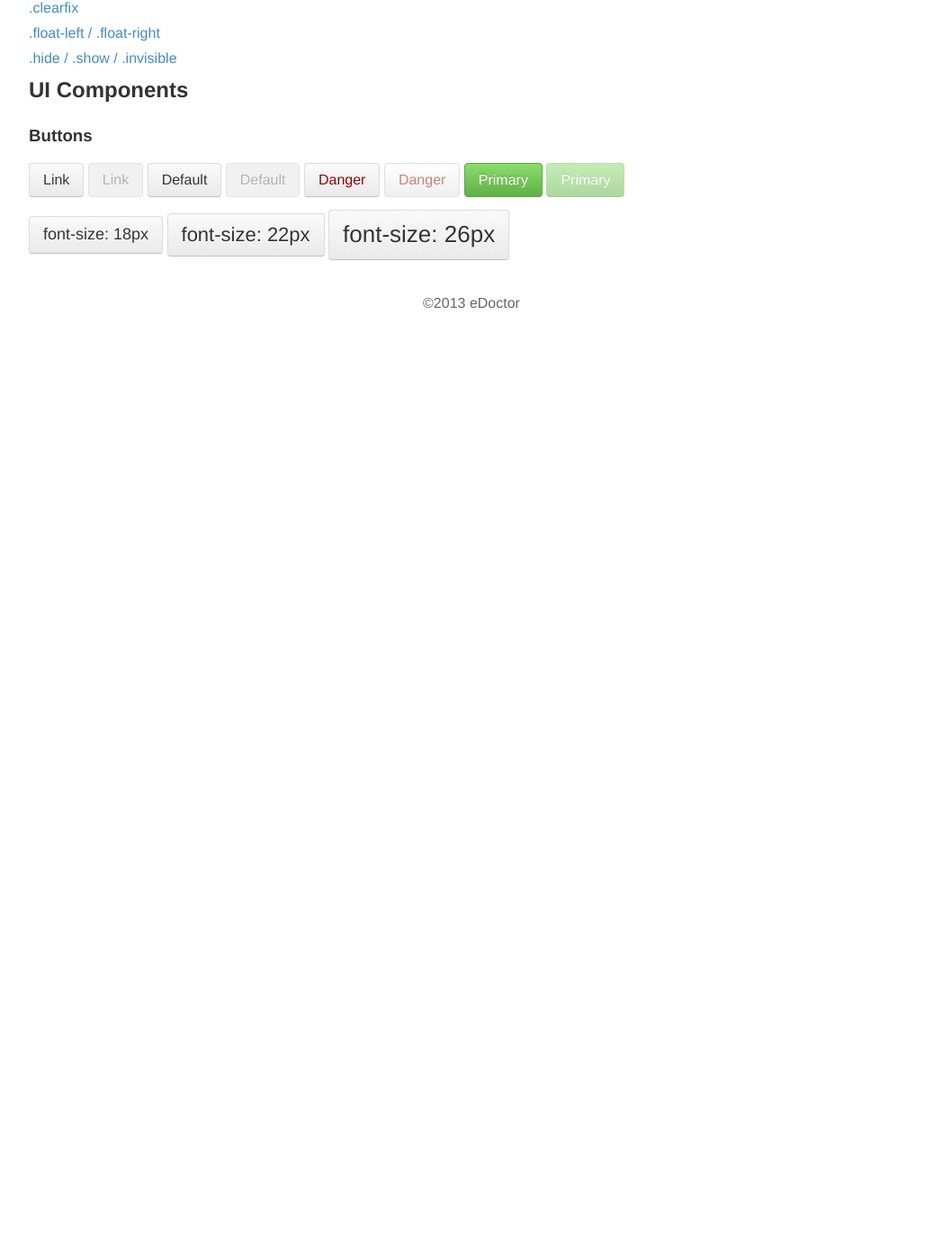
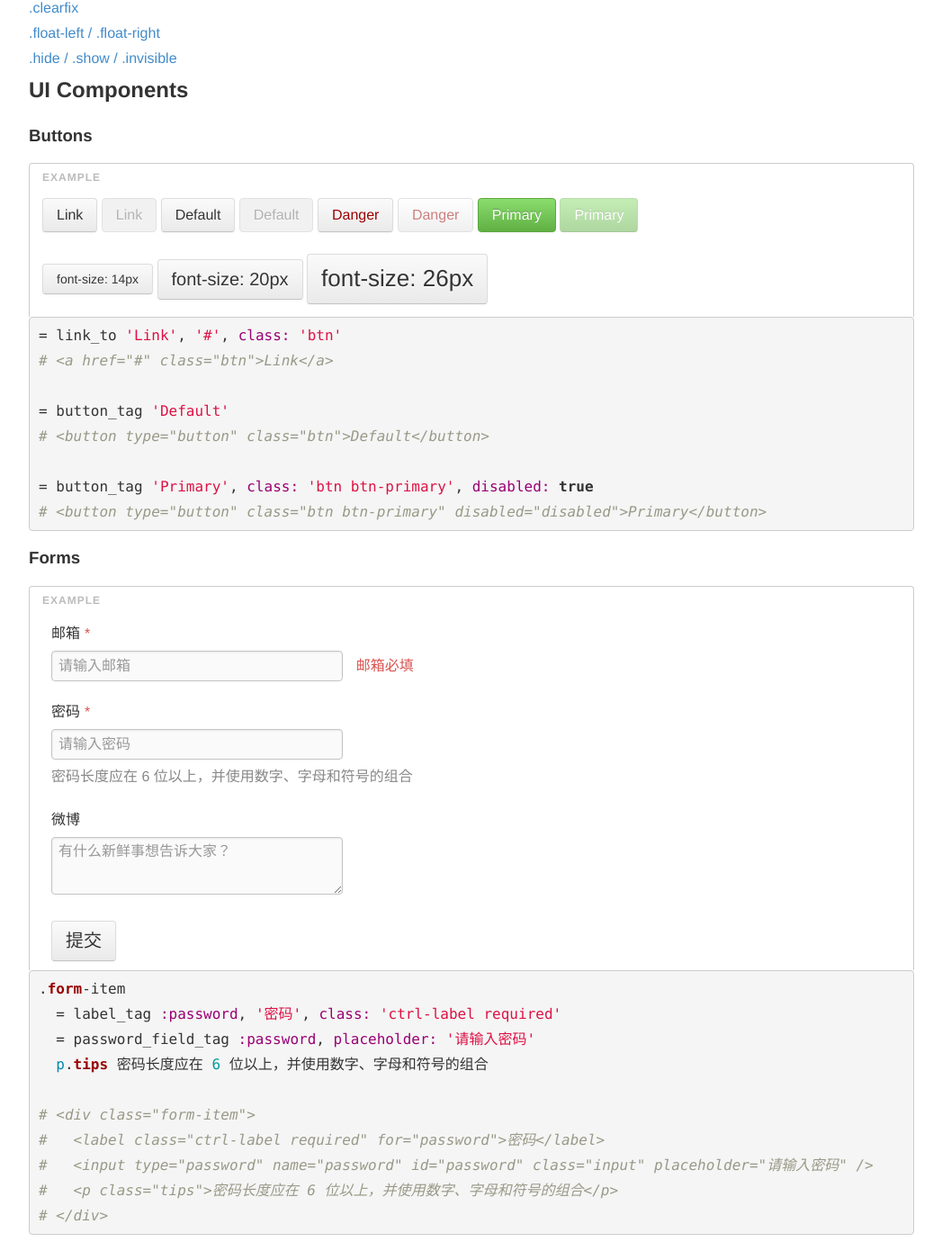
Before and after one commit to eDoctor/edoctor.github.io, a Jekyll site: the page built from _posts/2013-08-09-sass.md, in a window 1280 px wide and 1400 px high, scrolled down 4352 px. Shown: the whole window at 90% size, without its empty margins (116-1163 px from the left). Built offline with Jekyll 4.4.1, drawn with Linux system fonts in a browser that asks for light colours; Markdown is read by kramdown in place of the engine named in the settings; before the commit the page ends 4723 px from its top, so only the background shows below that; some of the changed text lies outside the part shown.

Commit message:
update sass styleguide

````diff
--- a/_posts/2013-08-09-sass.md
+++ b/_posts/2013-08-09-sass.md
@@ -6,7 +6,7 @@ category: styleguide
 ---
 
 {% assign base-sass = 'https://github.com/jsw0528/base.sass/blob/master/' %}
-{% assign compass = 'https://github.com/chriseppstein/compass/blob/master/frameworks/compass/stylesheets/compass/utilities/general/' %}
+{% assign compass = 'https://github.com/chriseppstein/compass/blob/34159da9a92c97a59629b4ca23cc6f7412016379/frameworks/compass/stylesheets/compass/utilities/general/' %}
 
 > Sass 只是个工具，最终还是要看编译后的 CSS 的。
 
@@ -155,7 +155,7 @@ category: styleguide
   }
   ```
 
-- 对于像`.active`、`.disabled`、`.selected`等比较通用的、表示状态的名称，需限定作用域。
+- 对于像`.active`、`.selected`、`.required`等比较通用的、表示状态的名称，需限定作用域。
 
   <p class="good">Good:</p>
 
@@ -214,15 +214,69 @@ category: styleguide
 
 ### Buttons
 
-<a href="#/styleguide/sass" class="btn">Link</a>
-<a href="#/styleguide/sass" class="btn" disabled="disabled">Link</a>
-<button type="button" class="btn">Default</button>
-<button type="button" class="btn" disabled="disabled">Default</button>
-<button type="button" class="btn btn-danger">Danger</button>
-<button type="button" class="btn btn-danger" disabled="disabled">Danger</button>
-<button type="button" class="btn btn-primary">Primary</button>
-<button type="button" class="btn btn-primary" disabled="disabled">Primary</button>
+<div class="example clearfix">
+  <p>
+    <a href="#/styleguide/sass" class="btn">Link</a>
+    <a href="#/styleguide/sass" class="btn" disabled="disabled">Link</a>
+    <button type="button" class="btn">Default</button>
+    <button type="button" class="btn" disabled="disabled">Default</button>
+    <button type="button" class="btn btn-danger">Danger</button>
+    <button type="button" class="btn btn-danger" disabled="disabled">Danger</button>
+    <button type="button" class="btn btn-primary">Primary</button>
+    <button type="button" class="btn btn-primary" disabled="disabled">Primary</button>
+  </p>
+  <p>
+    <button type="button" class="btn" style="font-size: 14px">font-size: 14px</button>
+    <button type="button" class="btn" style="font-size: 20px">font-size: 20px</button>
+    <button type="button" class="btn" style="font-size: 26px">font-size: 26px</button>
+  </p>
+</div>
 
-<button type="button" class="btn" style="font-size: 18px">font-size: 18px</button>
-<button type="button" class="btn" style="font-size: 22px">font-size: 22px</button>
-<button type="button" class="btn" style="font-size: 26px">font-size: 26px</button>
+```ruby
+= link_to 'Link', '#', class: 'btn'
+# <a href="#" class="btn">Link</a>
+
+= button_tag 'Default'
+# <button type="button" class="btn">Default</button>
+
+= button_tag 'Primary', class: 'btn btn-primary', disabled: true
+# <button type="button" class="btn btn-primary" disabled="disabled">Primary</button>
+```
+
+### Forms
+
+<div class="example clearfix">
+  <div class="form-item">
+    <label class="ctrl-label required" for="email">邮箱</label>
+    <input type="text" name="email" id="email" class="input" placeholder="请输入邮箱" />
+    <span class="error">邮箱必填</span>
+  </div>
+
+  <div class="form-item">
+    <label class="ctrl-label required" for="password">密码</label>
+    <input type="password" name="password" id="password" class="input" placeholder="请输入密码" />
+    <p class="tips">密码长度应在 6 位以上，并使用数字、字母和符号的组合</p>
+  </div>
+
+  <div class="form-item">
+    <label class="ctrl-label" for="weibo">微博</label>
+    <textarea name="weibo" id="weibo" class="input" rows="3" placeholder="有什么新鲜事想告诉大家？"></textarea>
+  </div>
+
+  <div class="form-item">
+    <button type="submit" class="btn">提交</button>
+  </div>
+</div>
+
+```ruby
+.form-item
+  = label_tag :password, '密码', class: 'ctrl-label required'
+  = password_field_tag :password, placeholder: '请输入密码'
+  p.tips 密码长度应在 6 位以上，并使用数字、字母和符号的组合
+
+# <div class="form-item">
+#   <label class="ctrl-label required" for="password">密码</label>
+#   <input type="password" name="password" id="password" class="input" placeholder="请输入密码" />
+#   <p class="tips">密码长度应在 6 位以上，并使用数字、字母和符号的组合</p>
+# </div>
+```
````
